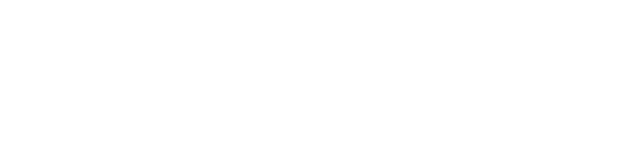
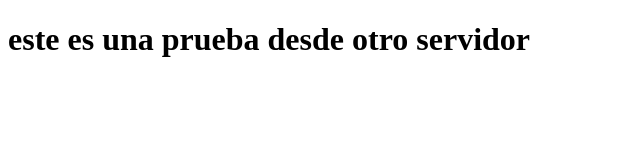
Before and after one commit to francopv007/documentos, a plain HTML site: page index.html in a window 1280 px wide. Shown: the whole page, without its empty margins (0-640 px from the left). Drawn offline with Linux system fonts and the light colour scheme.

Commit message:
este es el primer cambio en el index

```diff
--- a/index.html
+++ b/index.html
@@ -6,6 +6,8 @@
 	<title>Document</title>
 </head>
 <body>
+
+	<h1>este es una prueba desde otro servidor </h1>
 
 	<!-- <form action="">
 		<label for="">Escribe un dato</label>
```
